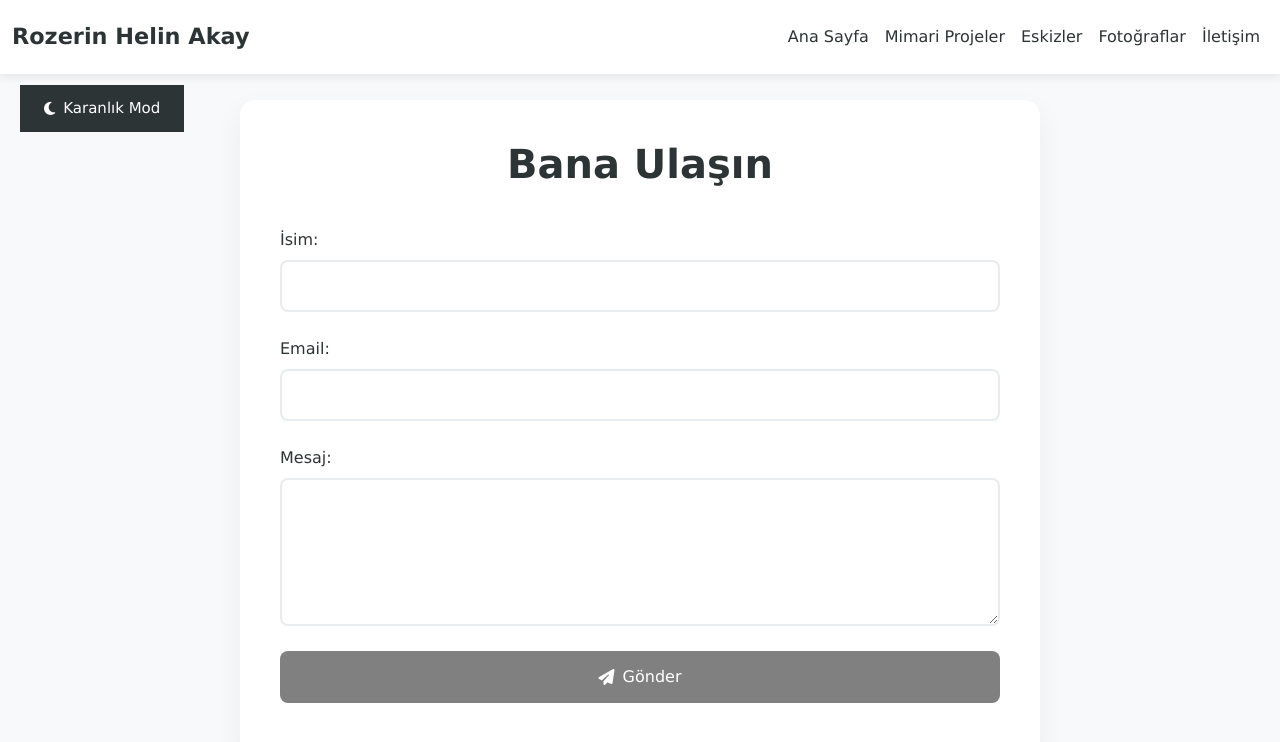
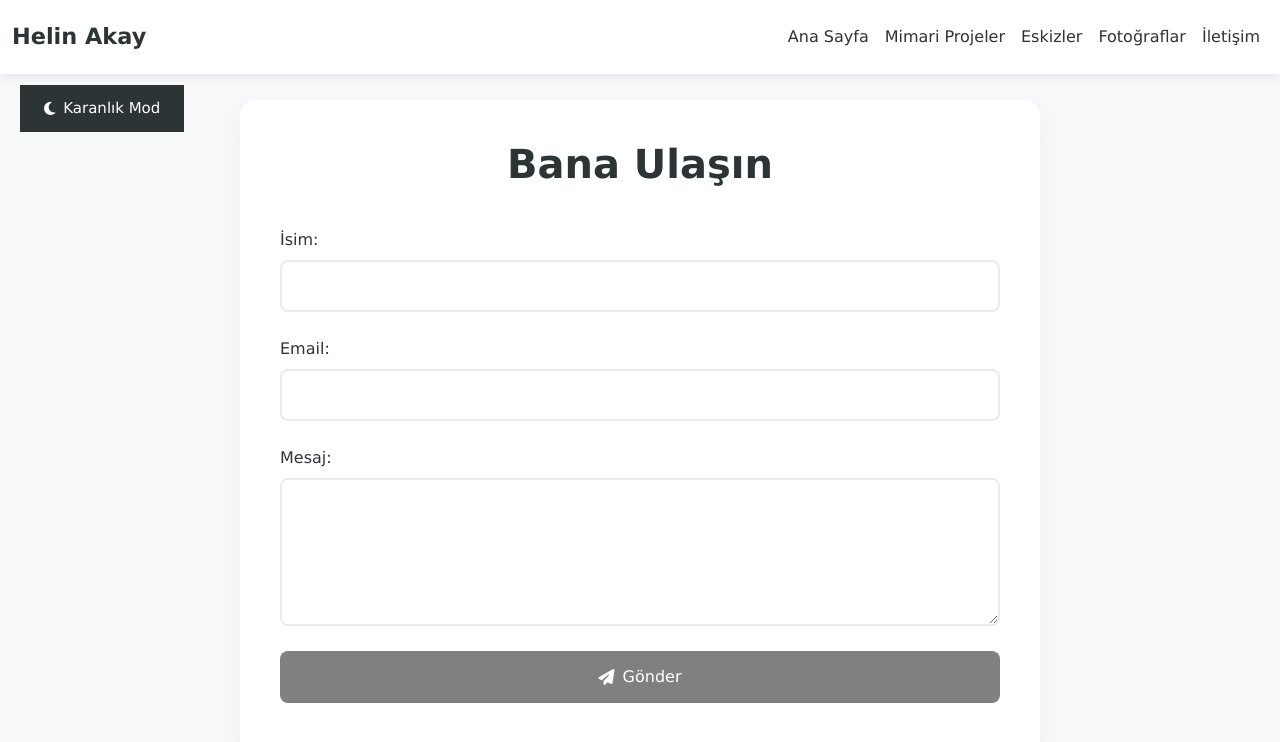
Before and after one commit to helinakay/Portfolyom-Final, a plain HTML site: page contact.html in a window 1280 px wide. Drawn offline with nearby package versions, Linux system fonts and the light colour scheme.

Commit message:
Update contact.html

```diff
--- a/contact.html
+++ b/contact.html
@@ -11,7 +11,7 @@
 <body>
     <nav class="navbar navbar-expand-lg fixed-top">
         <div class="container-fluid">
-            <a class="navbar-brand" href="index.html">Rozerin Helin Akay</a>
+            <a class="navbar-brand" href="index.html">Helin Akay</a>
             <button class="navbar-toggler" type="button" data-bs-toggle="collapse" data-bs-target="#navbarNav">
                 <span class="navbar-toggler-icon"></span>
             </button>
```
